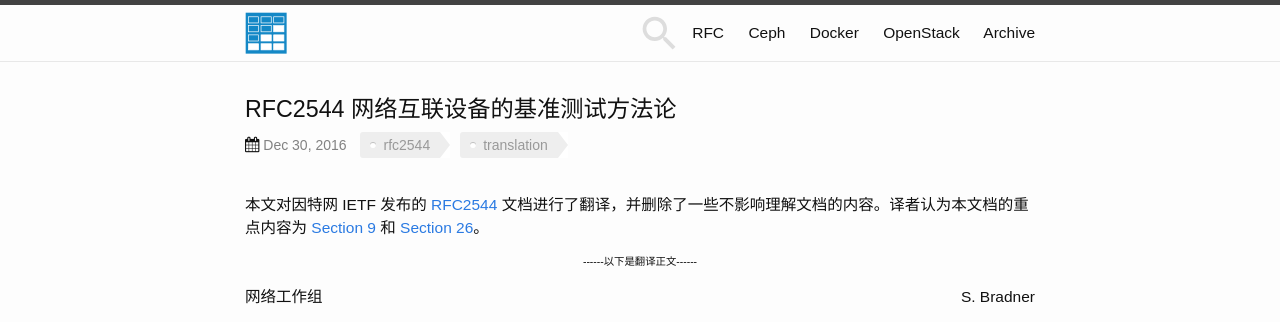
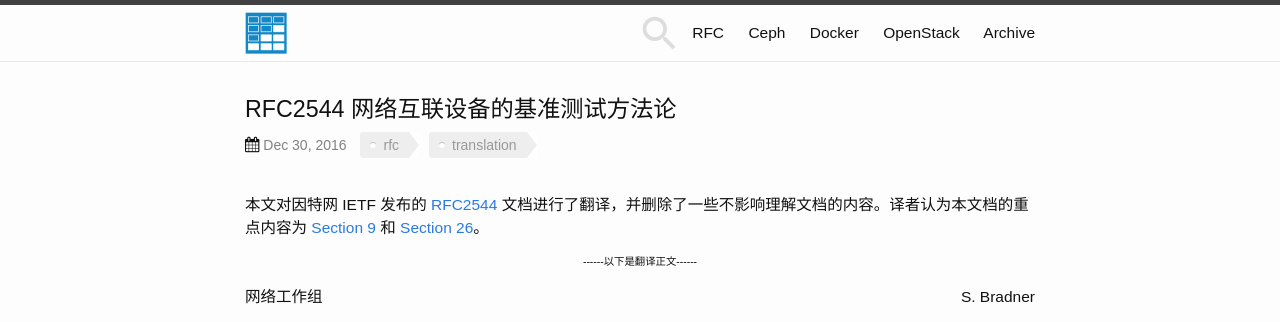
Before and after one commit to zhjwpku/zhjwpku.github.io, a Jekyll site: the page built from _posts/2016-12-30-RFC2544-benchmarking-methodology-for-network-interconnect-devices.markdown, in a window 1280 px wide and 900 px high. Shown: the top 322 px of the window. Built offline with Jekyll 4.4.1, drawn with Linux system fonts in a browser that asks for light colours; comment, search, counter and statistics services are not loaded.

Commit message:
modify tags
Signed-off-by: Zhao Junwang <zhjwpku@gmail.com>

```diff
--- a/_posts/2016-12-30-RFC2544-benchmarking-methodology-for-network-interconnect-devices.markdown
+++ b/_posts/2016-12-30-RFC2544-benchmarking-methodology-for-network-interconnect-devices.markdown
@@ -4,7 +4,7 @@
 date: 2016-12-30 10:00:00 +0800
 categories: rfc
 tags:
-- rfc2544
+- rfc
 - translation
 ---
 
```
